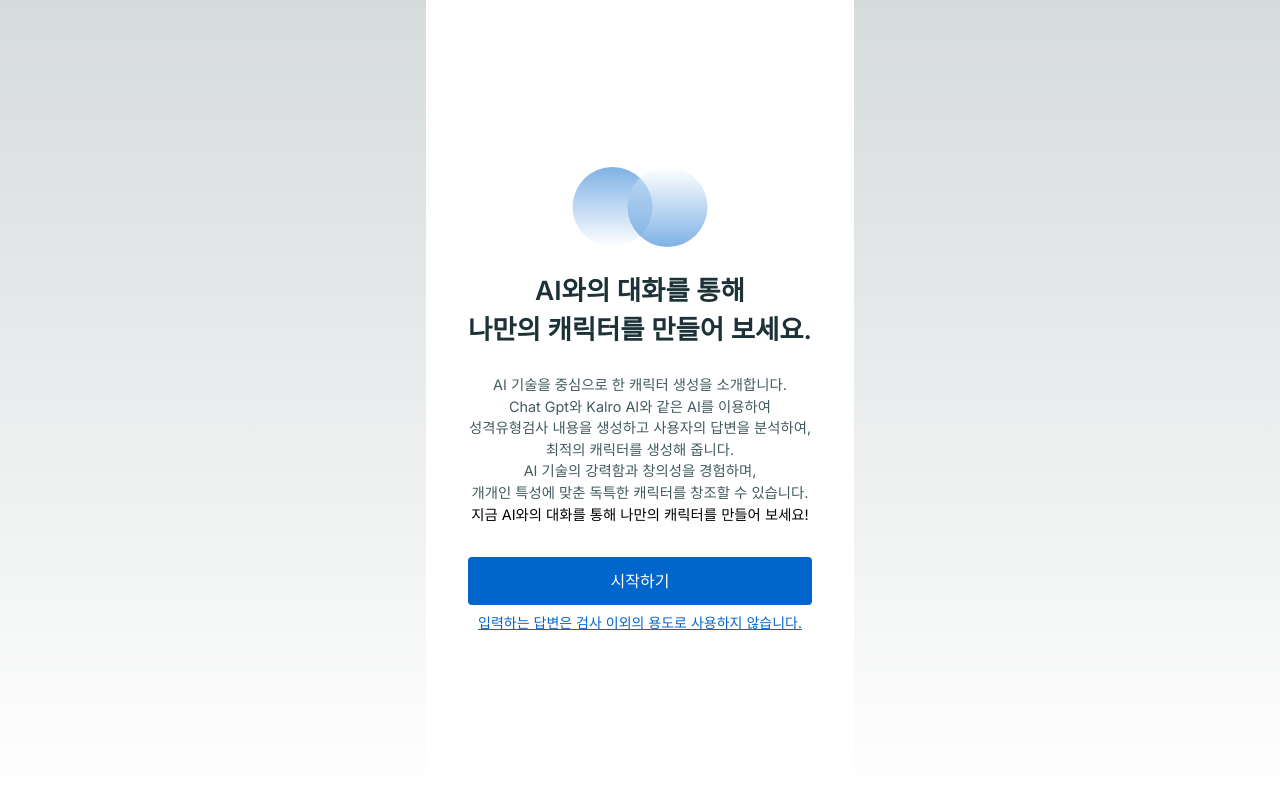
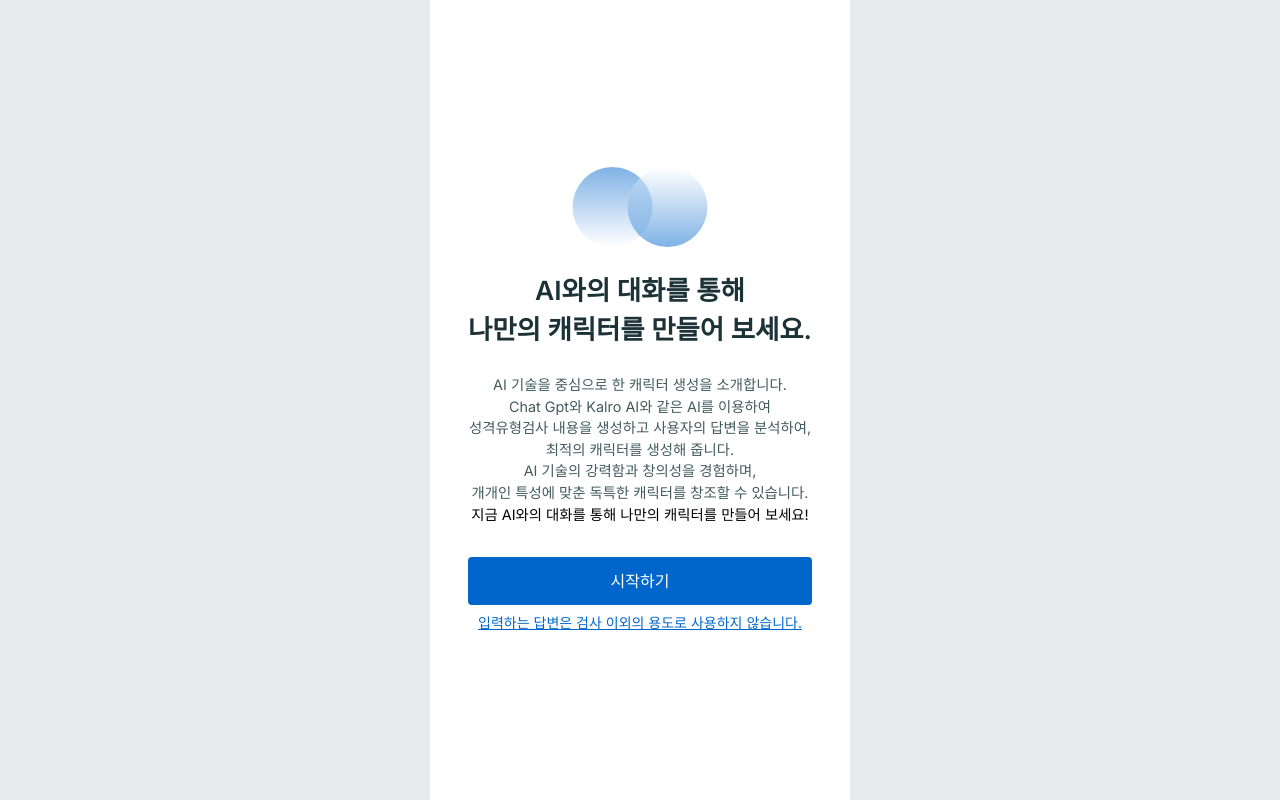
Before and after one commit to Deokhaeng/ai_character_makers, a Next.js app: page / in a window 1280 px wide. Built offline with nearby package versions, Linux system fonts and the light colour scheme.

Commit message:
feat:Change layout CSS

```diff
--- a/app/globals.css
+++ b/app/globals.css
@@ -4,8 +4,8 @@
 
 :root {
   --foreground-rgb: 0, 0, 0;
-  --background-start-rgb: 214, 219, 220;
-  --background-end-rgb: 255, 255, 255;
+  --background-start-rgb: 232, 234, 235, 1;
+  --background-end-rgb: 232, 234, 235, 1;
 }
 
 @media (prefers-color-scheme: dark) {
@@ -21,6 +21,6 @@ body {
   background: linear-gradient(to bottom, transparent, rgb(var(--background-end-rgb)))
     rgb(var(--background-start-rgb));
   margin: 0 auto;
-  max-width: 428px;
-  min-width: none;
+  max-width: 26.25rem;
+  min-width: 22.5rem;
 }
```
